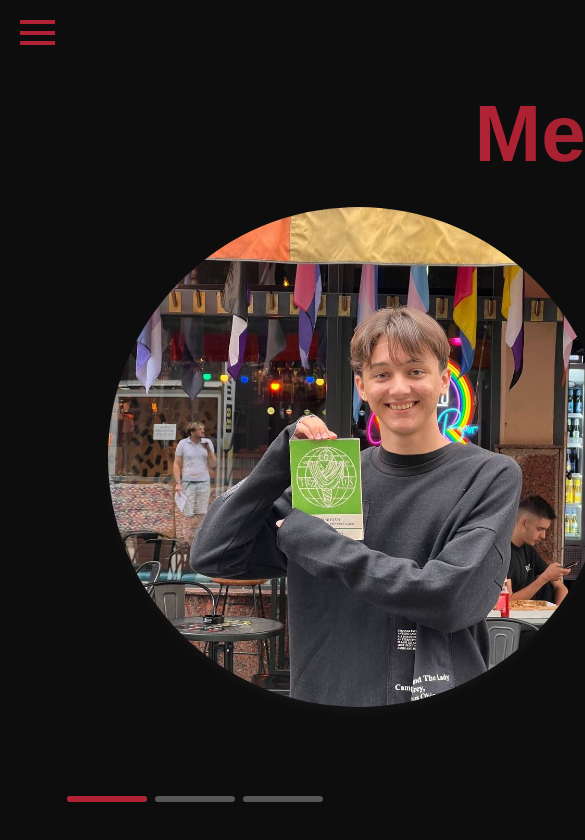
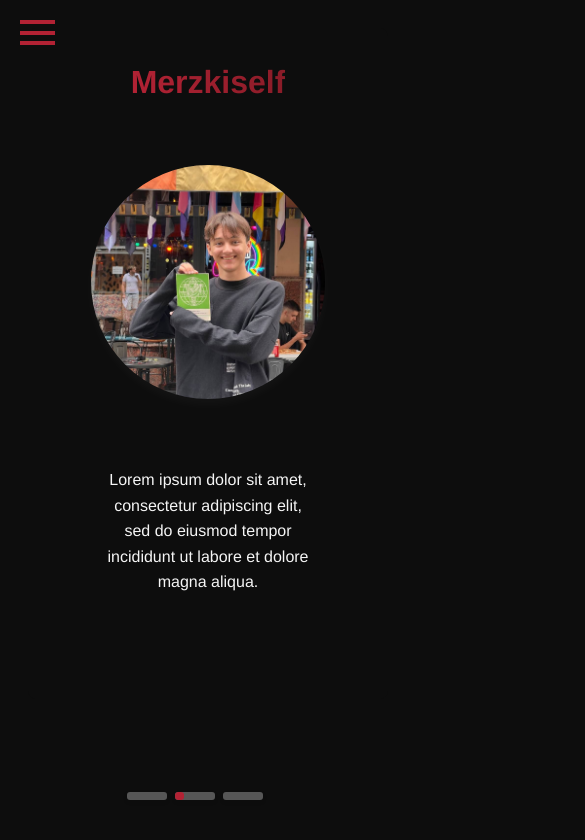
Before and after one commit to Merzki/Merzkiself, an Angular app: page /about in a window 390 px wide. Shown: the top 840 px of the page, 585 px wide, since content can reach past the window. Built offline with nearby package versions, Linux system fonts and the light colour scheme.

Commit message:
improve style adaptive properties

```diff
--- a/src/app/common-ui/layout/layout.component.scss
+++ b/src/app/common-ui/layout/layout.component.scss
@@ -11,6 +11,7 @@
     overflow: hidden;
     transition: transform 0.3s ease-in-out;
     transform: translateX(-100%);
+    z-index: 999;
 }
 
 .sidebar.open {
@@ -21,6 +22,7 @@
     flex: 1;
     padding: 28px;
     transition: margin-left 0.3s ease-in-out;
+    margin-left: 0;
 }
 
 .menu-toggle {
@@ -59,6 +61,28 @@
     transform: translateY(-10px) rotate(-45deg);
 }
 
+@media (min-width: 992px) {
     :host.open .workspace {
         margin-left: 350px;
     }
+
+    .menu-toggle {
+        display: none;
+    }
+
+    .sidebar {
+        transform: translateX(0);
+    }
+}
+
+/* Планшеты и телефоны */
+@media (max-width: 991px) {
+    .sidebar {
+        width: 80%;
+        max-width: 300px;
+    }
+
+    :host.open .workspace {
+        margin-left: 0;
+    }
+}
--- a/src/app/pages/about/about.component.scss
+++ b/src/app/pages/about/about.component.scss
@@ -1,5 +1,5 @@
 .about_title {
-  font-size: 80px;
+  font-size: clamp(2rem, 5vw, 5rem);
   font-weight: bold;
   text-align: center;
   color: var(--primary-color);
@@ -7,7 +7,7 @@
   background-clip: text;
   -webkit-background-clip: text;
   -webkit-text-fill-color: transparent;
-  margin: 20px 0;
+  margin: 2vh 0;
   position: relative;
   z-index: 5;
   animation: fadeInUp 0.8s ease-out both;
@@ -16,11 +16,12 @@
 .about_wrap {
   display: flex;
   flex-direction: column;
-  height: calc(100vh - 300px);
+  height: auto;
   width: 100%;
   max-width: 1200px;
+  max-width: 90vw;
   margin: 0 auto;
-  padding: 20px;
+  padding: 2rem;
   box-sizing: border-box;
   position: relative;
   overflow: hidden;
@@ -28,21 +29,23 @@
 
 .about_section {
   display: flex;
+  flex-direction: row;
   align-items: center;
   justify-content: center;
-  gap: 40px;
+  gap: 3rem;
   flex: 1;
-  padding: 20px;
-  margin-top: -30px;
-  min-height: 500px;
+  padding: 2rem;
+  margin-top: 0;
+  min-height: 60vh;
   animation: fadeInUp 0.8s ease-out both;
 }
 
 .about_img {
-  width: 500px;
-  height: 500px;
+  width: clamp(200px, 30vw, 400px);
+  aspect-ratio: 1 / 1;
   object-fit: cover;
   border-radius: 50%;
+  max-width: 500px;
   box-shadow: var(--box-shadow);
   flex-shrink: 0;
   align-self: center;
@@ -50,35 +53,36 @@
 }
 
 .about_text {
-  font-size: 24px;
+  font-size: clamp(1rem, 2vw, 1.5rem);
   line-height: 1.8;
-  width: 600px;
-  min-height: 300px;
+  width: 100%;
+  min-height: 200px;
   color: var(--light-color);
   opacity: 0.9;
   display: flex;
+  flex: 2;
   align-items: center;
-  padding: 20px;
+  padding: 1.5rem;
   box-sizing: border-box;
   animation: fadeInUp 0.8s ease-out 0.3s both;
 }
 
 .progress_container {
   display: flex;
-  gap: 8px;
+  gap: 0.5rem;
   justify-content: center;
   position: fixed;
-  bottom: 30px;
+  bottom: 2rem;
   left: 0;
   right: 0;
-  padding: 12px 0;
+  padding: 0.75rem 0;
   z-index: 10;
   animation: fadeInUp 0.8s ease-out 0.5s both;
 }
 
 .progress_bar {
-  width: 80px;
-  height: 6px;
+  width: clamp(40px, 6vw, 80px);
+  height: 8px;
   background-color: rgba(255, 255, 255, 0.3);
   border-radius: 3px;
   overflow: hidden;
@@ -98,8 +102,12 @@
 }
 
 @keyframes fillBar {
-  from { width: 0%; }
-  to { width: 100%; }
+  from {
+    width: 0%;
+  }
+  to {
+    width: 100%;
+  }
 }
 
 @keyframes fadeInUp {
@@ -112,3 +120,49 @@
     transform: translateY(0);
   }
 }
+
+@media (max-width: 1024px) {
+  .about_section {
+    gap: 2rem;
+    flex-direction: column;
+  }
+
+  .about_img {
+    width: clamp(220px, 50vw, 400px);
+  }
+
+  .about_text {
+    text-align: center;
+    padding: 1rem;
+  }
+}
+
+@media (max-width: 768px) {
+  .about_wrap {
+    padding: 1rem;
+  }
+
+  .about_text {
+    font-size: 1rem;
+    line-height: 1.6;
+  }
+
+  .progress_bar {
+    width: 40px;
+  }
+}
+
+@media (max-width: 480px) {
+  .about_title {
+    font-size: 2rem;
+    margin: 1rem 0;
+  }
+
+  .about_img {
+    width: 60vw;
+  }
+
+  .about_text {
+    padding: 0.75rem;
+  }
+}
--- a/src/app/pages/about/about.component.ts
+++ b/src/app/pages/about/about.component.ts
@@ -34,16 +34,16 @@ export class AboutComponent implements OnInit, OnDestroy {
     },
     {
       image: 'assets/imgs/me1.jpg',
-      text: "Lorem ipsum dolor sit amet, consectetur adipiscing elit, sed do eiusmod tempor incididunt ut labore et dolore magna aliqua. Ut enim ad minim veniam, quis nostrud exercitation ullamco laboris nisi ut aliquip ex ea commodo consequat. Duis aute irure dolor in reprehenderit in voluptate velit esse cillum dolore eu fugiat nulla pariatur. Excepteur sint occaecat cupidatat non proident, sunt in culpa qui officia deserunt mollit anim id est laborum"
+      text: "Lorem ipsum dolor sit amet, consectetur adipiscing elit, sed do eiusmod tempor incididunt ut labore et dolore magna aliqua."
     },
     {
       image: 'assets/imgs/me1.jpg',
-      text: "Hi, I'm Anton, an 20-year-old programming enthusiast, Lorem ipsum dolor sit amet, consectetur adipiscing elit, sed do eiusmod tempor incididunt ut labore et dolore magna aliqua. Ut enim ad minim veniam, quis nostrud exercitation ullamco laboris nisi ut aliquip ex ea commodo consequat. Duis aute irure dolor in reprehenderit in voluptate velit esse cillum dolore eu fugiat nulla pariatur. Excepteur sint occaecat cupidatat non proident, sunt in culpa qui officia deserunt mollit anim id est laborum"
+      text: "Ut enim ad minim veniam, quis nostrud exercitation ullamco laboris nisi ut aliquip ex ea commodo consequat. Duis aute irure dolor in reprehenderit in voluptate velit esse cillum dolore eu fugiat nulla pariatur."
     }
   ];
 
   currentSlide = 0;
-  slideDuration = 5000;
+  slideDuration = 4000;
   intervalId: any;
   animationState: 'visible' | 'hidden' = 'hidden';
 
--- a/src/app/pages/contact/contact.component.scss
+++ b/src/app/pages/contact/contact.component.scss
@@ -169,3 +169,101 @@
         transform: scale(1.1);
     }
 }
+@media (max-width: 992px) {
+  .content-container {
+    width: 80%;
+    padding: 30px 20px;
+  }
+
+  .headline {
+    font-size: clamp(2.5rem, 8vw, 4rem);
+    text-align: center;
+  }
+
+  .desc {
+    font-size: clamp(0.6rem, 4.5vw, 0.9rem);
+  }
+
+  .paypal-banner {
+    flex-direction: block;
+    align-items: center;
+    text-align: center;
+    padding: 12px 15px;
+    max-width: 100%;
+    font-size: 0.95rem;
+  }
+
+  .paypal-logo {
+    width: 40px;
+    height: 40px;
+  }
+
+  .paypal-text h3 {
+    font-size: 1.1rem;
+  }
+
+  .paypal-text p {
+    font-size: 0.85rem;
+  }
+
+  .paypal-button {
+    font-size: 0.95rem;
+    padding: 8px 12px;
+    margin-top: 12px;
+  }
+}
+
+@media (max-width: 576px) {
+  .content-container {
+    width: 95%;
+    padding: 20px 16px;
+    border-radius: 10px;
+  }
+
+  .headline {
+    font-size: clamp(2rem, 10vw, 3rem);
+  }
+
+  .desc {
+    font-size: clamp(0.4rem, 4vw, 0.8rem);
+  }
+
+  .contact-details {
+    font-size: 0.95rem;
+    text-align: center;
+  }
+
+  .contact-details__item {
+    flex-direction: block;
+    align-items: center;
+    gap: 6px;
+  }
+
+  .paypal-banner {
+    padding: 10px 12px;
+    border-radius: 8px;
+    max-width: 100%;
+    font-size: 0.9rem;
+    gap: 8px;
+  }
+
+  .paypal-logo {
+    width: 48px;
+    height: 48px;
+  }
+
+  .paypal-text h3 {
+    font-size: 1rem;
+  }
+
+  .paypal-text p {
+    font-size: 0.75rem;
+  }
+
+  .paypal-button {
+    width: 100%;
+    font-size: 0.9rem;
+    padding: 8px;
+    margin-top: 8px;
+  }
+}
--- a/src/app/pages/home/home.component.scss
+++ b/src/app/pages/home/home.component.scss
@@ -1,10 +1,14 @@
-.icon{
+.icon {
+    width: clamp(200px, 70vw, 500px);
+    height: auto;
     border-radius: 50%;
     margin-bottom: 25px;
+    object-fit: cover;
+    box-shadow: 0 4px 12px rgba(0, 0, 0, 0.15);
 }
 
 .title {
-    font-size: 40px;
+    font-size: 2.5rem;
     font-weight: bold;
     margin-bottom: 10px;
     color: var(--light-color);
@@ -18,6 +22,7 @@
     font-size: 1.2rem;
     opacity: 0.8;
     margin-bottom: 20px;
+    line-height: 1.5;
 }
 
 .cta-button {
@@ -26,11 +31,53 @@
     text-decoration: none;
     border-radius: 8px;
     padding: 12px 24px;
+    font-weight: bold;
+    display: inline-block;
     transition: filter 0.3s ease-in-out;
-    font-weight: bold;
 
     &:hover {
         filter: brightness(90%);
         background: var(--dark-primary-color);
     }
 }
+
+@media (max-width: 768px) {
+    .title {
+        font-size: 2rem;
+    }
+
+    .subtitle {
+        font-size: 1rem;
+    }
+
+    .cta-button {
+        padding: 10px 20px;
+        font-size: 0.95rem;
+    }
+
+    .icon {
+        width: 260px;
+        margin-bottom: 20px;
+    }
+}
+
+@media (max-width: 480px) {
+    .title {
+        font-size: 1.8rem;
+    }
+
+    .subtitle {
+        font-size: 0.95rem;
+    }
+
+    .cta-button {
+        width: 100%;
+        padding: 12px;
+        font-size: 1rem;
+    }
+
+    .icon {
+        width: 160px;
+        margin-bottom: 15px;
+    }
+}
--- a/src/styles.scss
+++ b/src/styles.scss
@@ -33,7 +33,24 @@ body{
     text-align: center;
     background: var(--dark-color);
     color: var(--light-color);
-    border-radius: 2%;
+    border-radius: 16px;
+    max-width: 1000px;
+    margin: 0 auto;
+    box-sizing: border-box;
+}
+
+@media (max-width: 768px) {
+    .content-container {
+        padding: 30px 20px;
+        border-radius: 12px;
+    }
+}
+
+@media (max-width: 480px) {
+    .content-container {
+        padding: 20px 15px;
+        border-radius: 8px;
+    }
 }
 
 .it-section {
```
Lines whose indentation alone changed are shown as unchanged.
